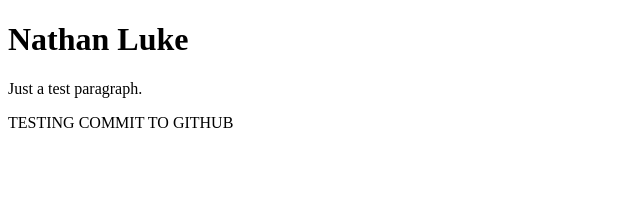
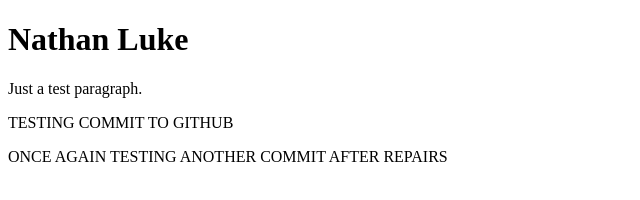
Before and after one commit to luk17006/wdd131, a plain HTML site: page index.html in a window 1280 px wide. Shown: the whole page, without its empty margins (0-640 px from the left). Drawn offline with Linux system fonts and the light colour scheme.

Commit message:
Does it work?

```diff
--- a/index.html
+++ b/index.html
@@ -17,6 +17,7 @@
         <h1>Nathan Luke</h1>
         <p>Just a test paragraph.</p>
         <p>TESTING COMMIT TO GITHUB</p>
+        <p>ONCE AGAIN TESTING ANOTHER COMMIT AFTER REPAIRS</p>
     </main>
 
     <footer>
```
